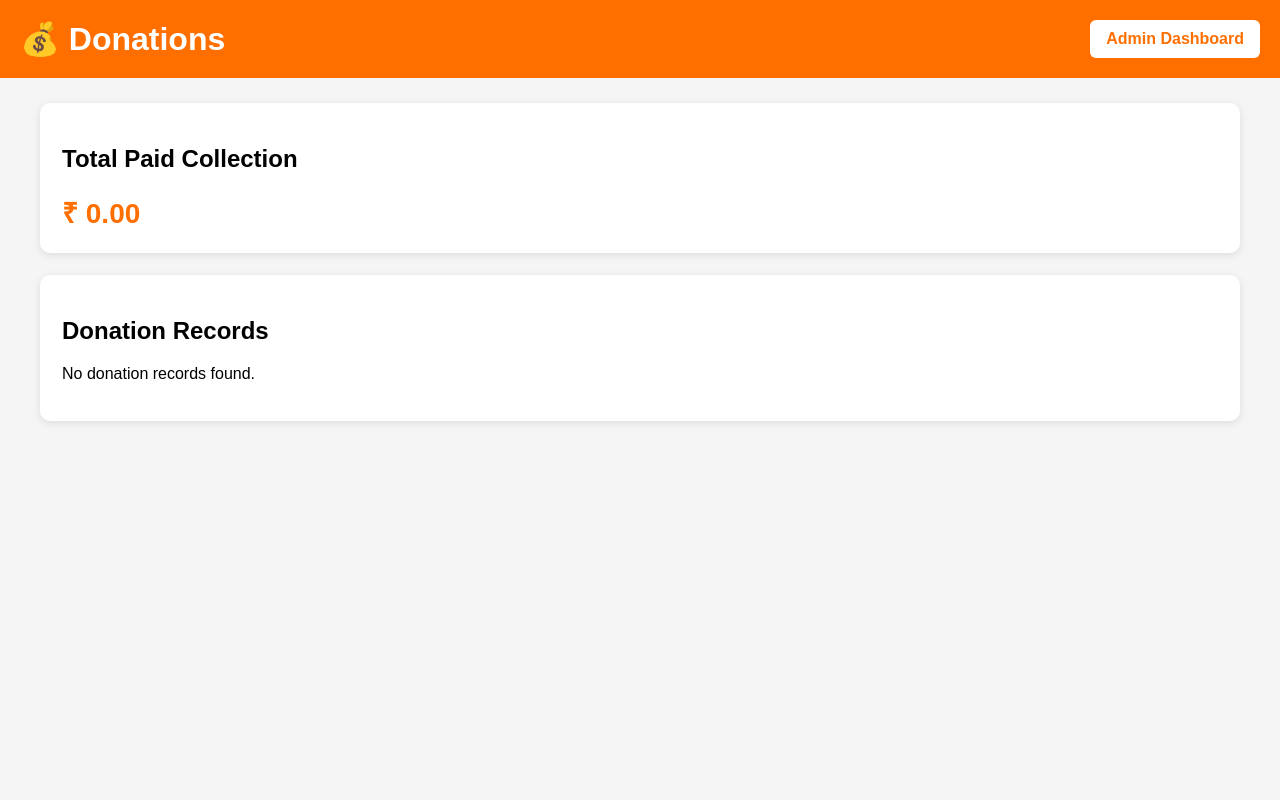
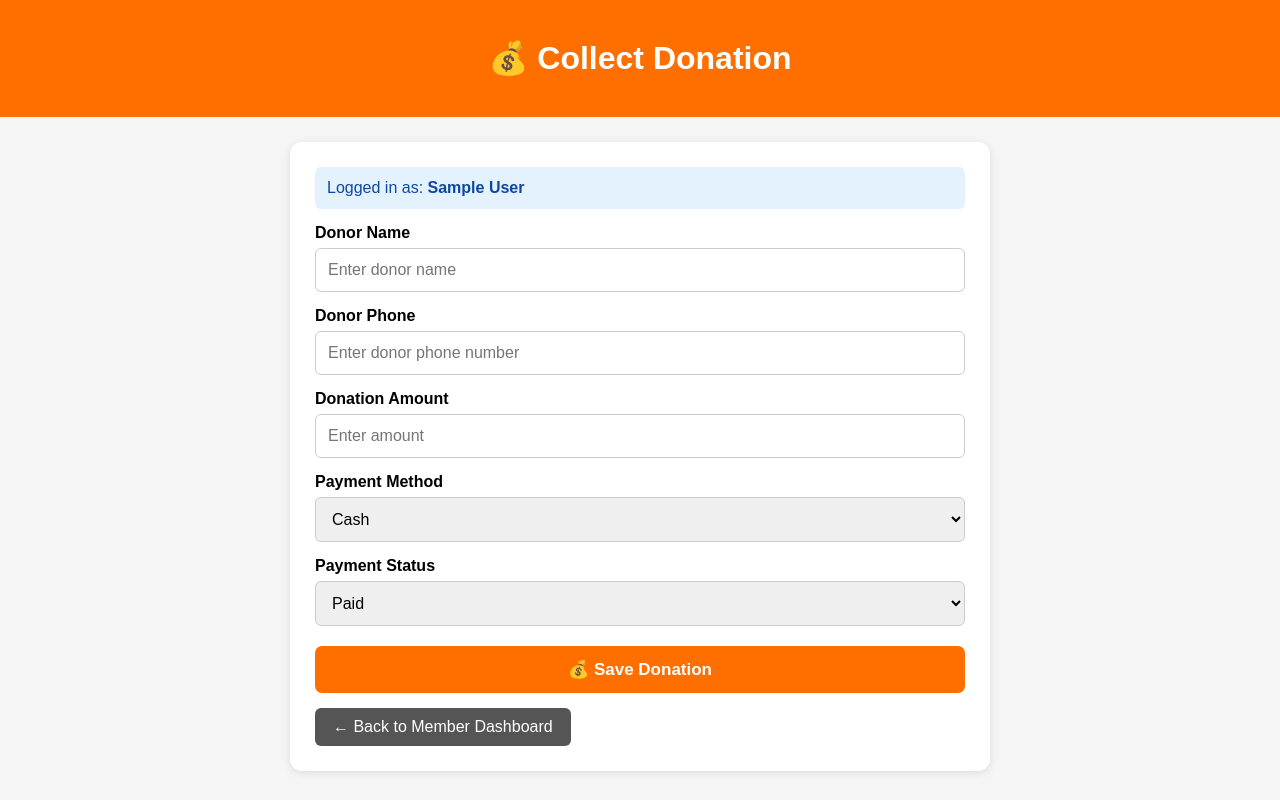
Before and after one commit to ravitejasomaraju/vinayaka-chavithi, a Flask app: page /donations in a window 1280 px wide. Run offline with Flask 3, Linux system fonts and the light colour scheme; the visitor is signed in with stand-in values (Sample User, id 1); data that the repository does not hold is empty; some libraries are stand-ins or nearby versions.

Commit message:
Fix member donation collection form

```diff
--- a/templates/donations.html
+++ b/templates/donations.html
@@ -3,10 +3,13 @@
 <head>
     <meta charset="UTF-8">
     <meta name="viewport" content="width=device-width, initial-scale=1.0">
-    <title>Donations - Vinayaka Chavithi</title>
+
+    <title>Collect Donation</title>
 
     <style>
-        * { box-sizing: border-box; }
+        * {
+            box-sizing: border-box;
+        }
 
         body {
             margin: 0;
@@ -17,91 +20,69 @@
         .header {
             background: #ff6f00;
             color: white;
-            padding: 20px;
-            display: flex;
-            justify-content: space-between;
-            align-items: center;
-        }
-
-        .header h1 { margin: 0; }
-
-        .back {
-            background: white;
-            color: #ff6f00;
-            text-decoration: none;
-            padding: 10px 16px;
-            border-radius: 6px;
-            font-weight: bold;
+            padding: 18px;
+            text-align: center;
         }
 
         .container {
-            width: 95%;
-            max-width: 1200px;
+            width: 94%;
+            max-width: 700px;
             margin: 25px auto;
         }
 
         .card {
             background: white;
-            padding: 22px;
-            margin-bottom: 22px;
-            border-radius: 10px;
+            padding: 25px;
+            border-radius: 12px;
+            margin-bottom: 20px;
             box-shadow: 0 2px 8px rgba(0,0,0,.1);
         }
 
-        .total {
-            font-size: 28px;
-            font-weight: bold;
-            color: #ff6f00;
+        h2 {
+            color: #e65100;
         }
 
-        .table-container {
-            overflow-x: auto;
+        label {
+            display: block;
+            margin-top: 15px;
+            margin-bottom: 6px;
+            font-weight: bold;
         }
 
-        table {
+        input,
+        select {
             width: 100%;
-            min-width: 900px;
-            border-collapse: collapse;
+            padding: 12px;
+            border: 1px solid #ccc;
+            border-radius: 6px;
+            font-size: 16px;
         }
 
-        th {
+        button {
+            width: 100%;
+            margin-top: 20px;
+            padding: 13px;
+            border: none;
+            border-radius: 7px;
             background: #ff6f00;
             color: white;
-            padding: 12px;
-            text-align: left;
+            font-size: 17px;
+            font-weight: bold;
+            cursor: pointer;
         }
 
-        td {
-            padding: 11px;
-            border-bottom: 1px solid #ddd;
+        button:hover {
+            background: #e65100;
         }
 
-        tr:hover {
-            background: #fafafa;
-        }
-
-        .edit-btn,
-        .delete-btn {
+        .back {
             display: inline-block;
-            border: none;
-            border-radius: 5px;
-            padding: 8px 12px;
-            cursor: pointer;
+            margin-top: 15px;
+            padding: 10px 18px;
+            background: #555;
+            color: white;
             text-decoration: none;
-            font-weight: bold;
-            color: white;
-        }
-
-        .edit-btn {
-            background: #1976d2;
-        }
-
-        .delete-btn {
-            background: #d32f2f;
-        }
-
-        .delete-form {
-            display: inline;
+            border-radius: 6px;
         }
 
         .success {
@@ -109,6 +90,7 @@
             color: #155724;
             padding: 12px;
             border-radius: 6px;
+            margin-bottom: 15px;
         }
 
         .error {
@@ -116,17 +98,24 @@
             color: #721c24;
             padding: 12px;
             border-radius: 6px;
+            margin-bottom: 15px;
+        }
+
+        .info {
+            background: #e3f2fd;
+            color: #0d47a1;
+            padding: 12px;
+            border-radius: 6px;
+            margin-bottom: 15px;
         }
 
         @media (max-width: 600px) {
-            .header {
-                flex-direction: column;
-                gap: 12px;
-                text-align: center;
+            .container {
+                width: 96%;
             }
 
-            .container {
-                width: 96%;
+            .card {
+                padding: 18px;
             }
         }
     </style>
@@ -135,98 +124,117 @@
 <body>
 
 <div class="header">
-    <h1>💰 Donations</h1>
-
-    <a href="{{ url_for('admin') }}" class="back">
-        Admin Dashboard
-    </a>
+    <h1>💰 Collect Donation</h1>
 </div>
 
 <div class="container">
 
+    <div class="card">
+
         {% if message %}
-        <div class="card">
-            <div class="success">{{ message }}</div>
+            <div class="success">
+                {{ message }}
             </div>
         {% endif %}
 
         {% if error %}
-        <div class="card">
-            <div class="error">{{ error }}</div>
+            <div class="error">
+                {{ error }}
             </div>
         {% endif %}
 
-    <div class="card">
-        <h2>Total Paid Collection</h2>
-        <div class="total">₹ {{ "%.2f"|format(total_collection|float) }}</div>
+        <div class="info">
+            Logged in as:
+            <strong>{{ session.get("name") }}</strong>
         </div>
 
-    <div class="card">
-        <h2>Donation Records</h2>
+        <!-- IMPORTANT: POST goes to the donations endpoint -->
+        <form method="POST" action="{{ url_for('donations') }}">
 
-        {% if donations %}
+            <label for="donor_name">
+                Donor Name
+            </label>
 
-        <div class="table-container">
-            <table>
-                <thead>
-                    <tr>
-                        <th>ID</th>
-                        <th>Donor</th>
-                        <th>Phone</th>
-                        <th>Amount</th>
-                        <th>Payment Method</th>
-                        <th>Status</th>
-                        <th>Collected By</th>
-                        <th>Date</th>
+            <input
+                type="text"
+                id="donor_name"
+                name="donor_name"
+                placeholder="Enter donor name"
+                required
+            >
 
-                        {% if session.get("role") == "admin" %}
-                            <th>Actions</th>
-                        {% endif %}
-                    </tr>
-                </thead>
 
-                <tbody>
-                {% for donation in donations %}
-                    <tr>
-                        <td>{{ donation[0] }}</td>
-                        <td>{{ donation[1] }}</td>
-                        <td>{{ donation[2] }}</td>
-                        <td>₹ {{ "%.2f"|format(donation[3]|float) }}</td>
-                        <td>{{ donation[4] }}</td>
-                        <td>{{ donation[5] }}</td>
-                        <td>{{ donation[7] or "Unknown" }}</td>
-                        <td>{{ donation[6] }}</td>
+            <label for="phone">
+                Donor Phone
+            </label>
 
-                        {% if session.get("role") == "admin" %}
-                        <td>
-                            <a
-                                href="{{ url_for('edit_donation', donation_id=donation[0]) }}"
-                                class="edit-btn">
-                                Edit
-                            </a>
+            <input
+                type="text"
+                id="phone"
+                name="phone"
+                placeholder="Enter donor phone number"
+                maxlength="15"
+            >
 
-                            <form
-    method="POST"
-    action="{{ url_for('delete_donation', donation_id=donation[0]) }}"
-    onsubmit="return confirm('Are you sure you want to delete this donation?');"
-    style="display:inline;">
 
-    <button type="submit" class="delete-btn">
-        Delete
+            <label for="amount">
+                Donation Amount
+            </label>
+
+            <input
+                type="number"
+                id="amount"
+                name="amount"
+                placeholder="Enter amount"
+                min="0.01"
+                step="0.01"
+                required
+            >
+
+
+            <label for="payment_method">
+                Payment Method
+            </label>
+
+            <select
+                id="payment_method"
+                name="payment_method"
+                required
+            >
+                <option value="Cash">Cash</option>
+                <option value="UPI">UPI</option>
+                <option value="Bank Transfer">Bank Transfer</option>
+                <option value="Other">Other</option>
+            </select>
+
+
+            <label for="payment_status">
+                Payment Status
+            </label>
+
+            <select
+                id="payment_status"
+                name="payment_status"
+                required
+            >
+                <option value="Paid">Paid</option>
+                <option value="Pending">Pending</option>
+                <option value="Cancelled">Cancelled</option>
+            </select>
+
+
+            <button type="submit">
+                💰 Save Donation
             </button>
 
         </form>
-                        </td>
-                        {% endif %}
-                    </tr>
-                {% endfor %}
-                </tbody>
-            </table>
-        </div>
 
-        {% else %}
-            <p>No donation records found.</p>
-        {% endif %}
+        <a
+            href="{{ url_for('member') }}"
+            class="back">
+            ← Back to Member Dashboard
+        </a>
+
     </div>
 
 </div>
```
Lines whose indentation alone changed are shown as unchanged.
